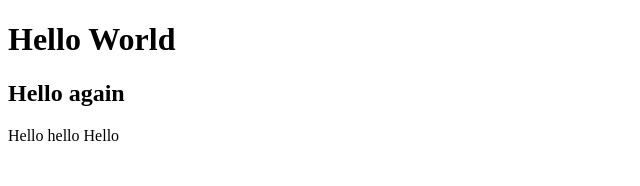
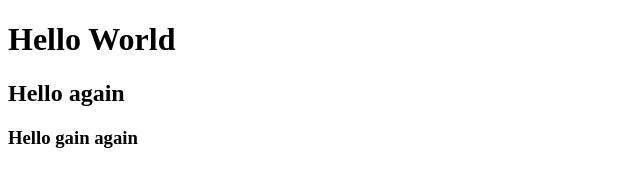
Before and after one commit to efpolit/myTest1, a plain HTML site: page index.html in a window 1280 px wide. Shown: the full height of the page, 0-640 px from the left. Drawn offline with Linux system fonts and the light colour scheme.

Commit message:
Update index.html

```diff
--- a/index.html
+++ b/index.html
@@ -10,7 +10,7 @@
 <body>
     <h1>Hello World</h1>
      <h2>Hello again</h2>
-    Hello hello Hello
+   <h3>Hello gain again</h3>
 </body>
 
 </html>
```
